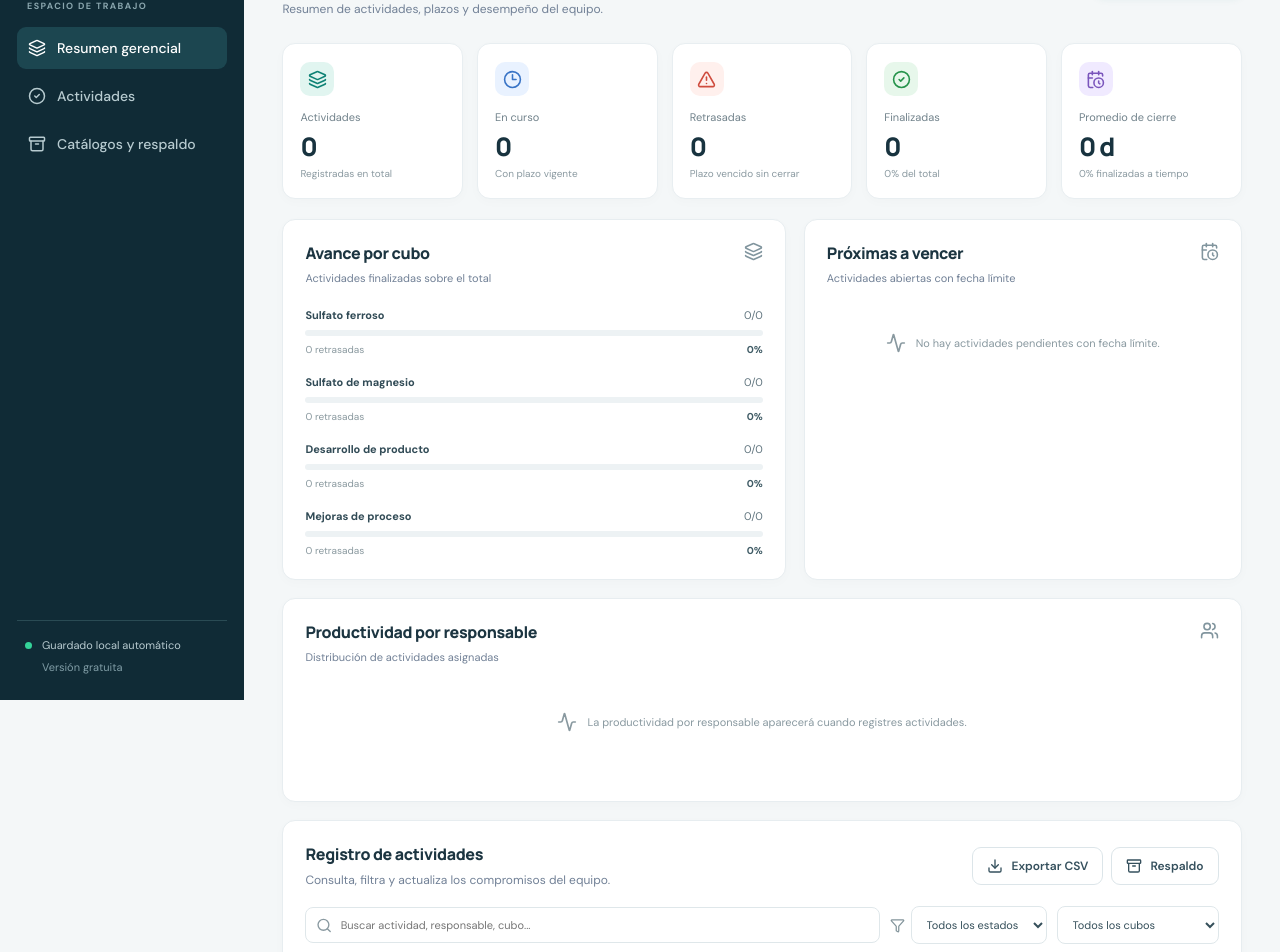
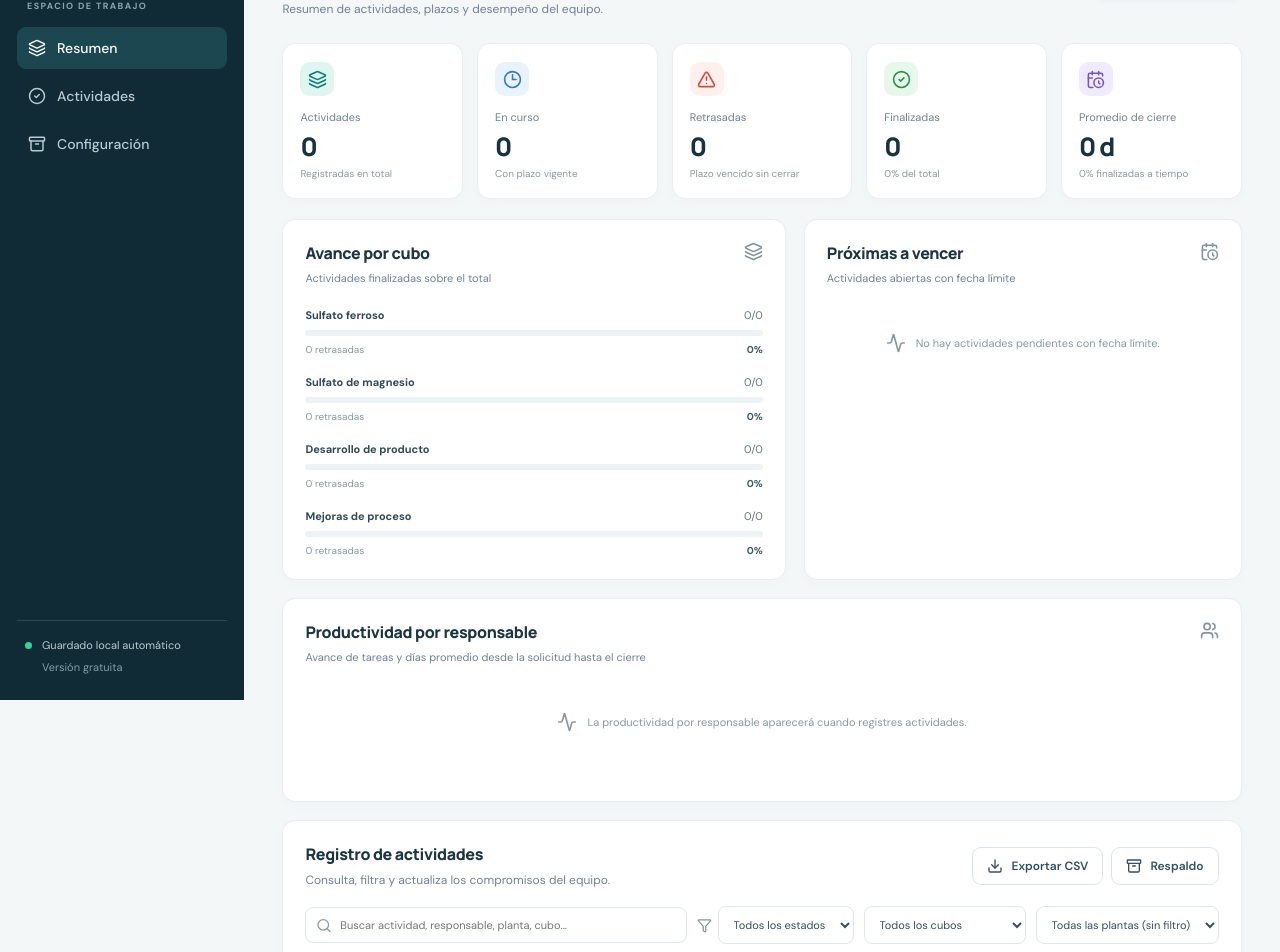
Before and after one commit to uvillegaspqp/tablero-productividad, a React (Vite) app: page / in a window 1280 px wide. Shown: the part 100-1052 px from the top of the page. Built offline with nearby package versions, Linux system fonts and the light colour scheme.

Commit message:
Add files via upload

```diff
--- a/src/App.jsx
+++ b/src/App.jsx
@@ -2,7 +2,7 @@ import React, { useEffect, useMemo, useState } from 'react'
 import {
   Activity, AlertTriangle, Archive, CalendarClock, Check, CheckCircle2,
   Clock3, Download, FileUp, Filter, Layers3, Pencil, Plus, Search,
-  Trash2, Users, X
+  Trash2, Users, X, LockKeyhole
 } from 'lucide-react'
 
 const STORE_KEY = 'tablero-productividad-v1'
@@ -18,6 +18,7 @@ const diffDays = (a,b) => {
 const statusOf = (a) => a.executionDate ? 'finalizada' : (a.dueDate && a.dueDate < todayISO() ? 'retrasada' : 'en_curso')
 const statusLabels = { en_curso:'En curso', retrasada:'Retrasada', finalizada:'Finalizada' }
 const priorityLabels = { alta:'Alta', media:'Media', baja:'Baja' }
+const plantOptions = ['PL BARRANQUILLA','PL MUÑA','PL JAMUNDÍ','PL GIRARDOTA','TODAS','N/A']
 const initialData = {
   buckets: ['Sulfato ferroso','Sulfato de magnesio','Desarrollo de producto','Mejoras de proceso'],
   processes: ['I+D','Calidad','Producción','Mantenimiento','Ambiental'],
@@ -41,7 +42,7 @@ function csvCell(v) { return `"${String(v ?? '').replace(/"/g,'""')}"` }
 
 const emptyForm = () => ({
   id:'', title:'', description:'', bucket:'Sulfato ferroso', process:'I+D',
-  responsible:'Responsable por asignar', priority:'media', requestDate:todayISO(),
+  responsible:'Responsable por asignar', priority:'media', plant:'N/A', requestDate:todayISO(),
   dueDate:'', executionDate:''
 })
 
@@ -52,8 +53,12 @@ export default function App() {
   const [query, setQuery] = useState('')
   const [statusFilter, setStatusFilter] = useState('todos')
   const [bucketFilter, setBucketFilter] = useState('todos')
+  const [plantFilter, setPlantFilter] = useState('todos')
   const [notice, setNotice] = useState('')
   const [settingsOpen, setSettingsOpen] = useState(false)
+  const [configPasswordOpen, setConfigPasswordOpen] = useState(false)
+  const [configPassword, setConfigPassword] = useState('')
+  const [configPasswordError, setConfigPasswordError] = useState('')
   const [newBucket, setNewBucket] = useState('')
   const [newProcess, setNewProcess] = useState('')
   const [newMember, setNewMember] = useState('')
@@ -81,9 +86,9 @@ export default function App() {
   }, [activities])
 
   const filtered = useMemo(() => activities.filter(a => {
-    const matchesQuery = `${a.title} ${a.description} ${a.responsible} ${a.bucket} ${a.process}`.toLowerCase().includes(query.toLowerCase())
-    return matchesQuery && (statusFilter === 'todos' || a.status === statusFilter) && (bucketFilter === 'todos' || a.bucket === bucketFilter)
-  }).sort((a,b) => (b.requestDate || '').localeCompare(a.requestDate || '')), [activities,query,statusFilter,bucketFilter])
+    const matchesQuery = `${a.title} ${a.description} ${a.responsible} ${a.bucket} ${a.process} ${a.plant || 'N/A'}`.toLowerCase().includes(query.toLowerCase())
+    return matchesQuery && (statusFilter === 'todos' || a.status === statusFilter) && (bucketFilter === 'todos' || a.bucket === bucketFilter) && (plantFilter === 'todos' || (a.plant || 'N/A') === plantFilter)
+  }).sort((a,b) => (b.requestDate || '').localeCompare(a.requestDate || '')), [activities,query,statusFilter,bucketFilter,plantFilter])
 
   const bucketStats = useMemo(() => store.buckets.map(bucket => {
     const list = activities.filter(a => a.bucket === bucket)
@@ -95,14 +100,17 @@ export default function App() {
     const names = [...new Set([...store.members,...activities.map(a=>a.responsible).filter(Boolean)])]
     return names.map(name => {
       const list = activities.filter(a=>a.responsible===name)
-      return {name,total:list.length,done:list.filter(a=>a.status==='finalizada').length,late:list.filter(a=>a.status==='retrasada').length,progress:list.filter(a=>a.status==='en_curso').length}
+      const completed = list.filter(a=>a.status==='finalizada')
+      const durations = completed.map(a=>diffDays(a.requestDate,a.executionDate)).filter(n=>n !== null && n >= 0)
+      const avgDays = durations.length ? Math.round(durations.reduce((sum,n)=>sum+n,0)/durations.length*10)/10 : null
+      return {name,total:list.length,done:completed.length,late:list.filter(a=>a.status==='retrasada').length,progress:list.filter(a=>a.status==='en_curso').length,avgDays}
     }).filter(m=>m.total).sort((a,b)=>b.total-a.total)
   },[store.members,activities])
 
   const upcoming = useMemo(() => activities.filter(a => !a.executionDate && a.dueDate).sort((a,b)=>a.dueDate.localeCompare(b.dueDate)).slice(0,5),[activities])
 
   function openNew() { setForm(emptyForm()); setFormOpen(true) }
-  function openEdit(a) { setForm({...a}); setFormOpen(true) }
+  function openEdit(a) { setForm({...a, plant:a.plant || 'N/A'}); setFormOpen(true) }
   function updateForm(key,value) { setForm(prev=>({...prev,[key]:value})) }
   function saveActivity(e) {
     e.preventDefault()
@@ -128,10 +136,10 @@ export default function App() {
   function exportCSV() {
     const cols = [
       ['Actividad','title'],['Descripción','description'],['Cubo','bucket'],['Proceso','process'],
-      ['Responsable','responsible'],['Prioridad','priority'],['Fecha solicitud','requestDate'],
+      ['Responsable','responsible'],['Planta','plant'],['Prioridad','priority'],['Fecha solicitud','requestDate'],
       ['Fecha límite','dueDate'],['Fecha ejecución','executionDate'],['Estado','status']
     ]
-    const lines = [cols.map(c=>csvCell(c[0])).join(';'),...filtered.map(a=>cols.map(([_,k])=>csvCell(k==='status'?statusLabels[a.status]:k==='priority'?priorityLabels[a[k]]:a[k])).join(';'))]
+    const lines = [cols.map(c=>csvCell(c[0])).join(';'),...filtered.map(a=>cols.map(([_,k])=>csvCell(k==='status'?statusLabels[a.status]:k==='priority'?priorityLabels[a[k]]:k==='plant'?(a.plant||'N/A'):a[k])).join(';'))]
     saveBlob(`actividades_${todayISO()}.csv`,'\ufeff'+lines.join('\r\n'),'text/csv;charset=utf-8;')
   }
   function backup() { saveBlob(`respaldo_tablero_${todayISO()}.json`,JSON.stringify(store,null,2),'application/json') }
@@ -155,9 +163,9 @@ export default function App() {
     <aside className="sidebar">
       <div className="brand"><div className="brand-mark"><Activity size={22}/></div><div><strong>Productividad</strong><span>Tablero de gestión</span></div></div>
       <div className="side-label">ESPACIO DE TRABAJO</div>
-      <div className="nav-item active"><Layers3 size={18}/> Resumen gerencial</div>
+      <div className="nav-item active"><Layers3 size={18}/> Resumen</div>
       <div className="nav-item" onClick={()=>document.getElementById('activity-list')?.scrollIntoView({behavior:'smooth'})}><CheckCircle2 size={18}/> Actividades</div>
-      <div className="nav-item" onClick={()=>setSettingsOpen(true)}><Archive size={18}/> Catálogos y respaldo</div>
+      <div className="nav-item" onClick={()=>{setConfigPassword('');setConfigPasswordError('');setConfigPasswordOpen(true)}}><Archive size={18}/> Configuración</div>
       <div className="sidebar-bottom"><div className="online-dot"/> Guardado local automático<span>Versión gratuita</span></div>
     </aside>
 
@@ -189,27 +197,28 @@ export default function App() {
         <div className="panel upcoming-panel">
           <div className="panel-heading"><div><h2>Próximas a vencer</h2><p>Actividades abiertas con fecha límite</p></div><CalendarClock size={19}/></div>
           {upcoming.length ? <div className="upcoming-list">{upcoming.map(a=><div className="upcoming-item" key={a.id}>
-            <div className={`due-icon ${a.status==='retrasada'?'late':''}`}><CalendarClock size={17}/></div><div className="upcoming-text"><strong>{a.title}</strong><span>{a.responsible} · {a.bucket}</span></div><div className="due-date"><strong>{fmtDate(a.dueDate)}</strong><span className={a.status==='retrasada'?'text-red':''}>{a.status==='retrasada'?`${Math.abs(diffDays(todayISO(),a.dueDate))} d de atraso`:a.dueDate===todayISO()?'Vence hoy':`Faltan ${diffDays(todayISO(),a.dueDate)} d`}</span></div>
+            <div className={`due-icon ${a.status==='retrasada'?'late':''}`}><CalendarClock size={17}/></div><div className="upcoming-text"><strong>{a.title}</strong><span>{a.responsible} · {a.bucket} · {a.plant || 'N/A'}</span></div><div className="due-date"><strong>{fmtDate(a.dueDate)}</strong><span className={a.status==='retrasada'?'text-red':''}>{a.status==='retrasada'?`${Math.abs(diffDays(todayISO(),a.dueDate))} d de atraso`:a.dueDate===todayISO()?'Vence hoy':`Faltan ${diffDays(todayISO(),a.dueDate)} d`}</span></div>
           </div>)}</div> : <Empty text="No hay actividades pendientes con fecha límite."/>}
         </div>
       </section>
 
       <section className="panel team-panel">
-        <div className="panel-heading"><div><h2>Productividad por responsable</h2><p>Distribución de actividades asignadas</p></div><Users size={19}/></div>
-        {memberStats.length ? <div className="table-wrap"><table><thead><tr><th>Responsable</th><th>Total</th><th>Finalizadas</th><th>En curso</th><th>Retrasadas</th><th>Cumplimiento</th></tr></thead><tbody>
-          {memberStats.map(m=><tr key={m.name}><td><div className="person-cell"><span className="avatar">{m.name.split(' ').map(s=>s[0]).join('').slice(0,2).toUpperCase()}</span><strong>{m.name}</strong></div></td><td>{m.total}</td><td><span className="status-pill done">{m.done}</span></td><td><span className="status-pill progress">{m.progress}</span></td><td><span className="status-pill late">{m.late}</span></td><td><div className="mini-progress"><div className="progress-track"><div className="progress-fill" style={{width:`${Math.round(m.done/m.total*100)}%`}}/></div><span>{Math.round(m.done/m.total*100)}%</span></div></td></tr>)}
+        <div className="panel-heading"><div><h2>Productividad por responsable</h2><p>Avance de tareas y días promedio desde la solicitud hasta el cierre</p></div><Users size={19}/></div>
+        {memberStats.length ? <div className="table-wrap"><table><thead><tr><th>Responsable</th><th>Total</th><th>Finalizadas</th><th>En curso</th><th>Retrasadas</th><th>Avance</th><th>Tiempo promedio de cierre</th></tr></thead><tbody>
+          {memberStats.map(m=><tr key={m.name}><td><div className="person-cell"><span className="avatar">{m.name.split(' ').map(s=>s[0]).join('').slice(0,2).toUpperCase()}</span><strong>{m.name}</strong></div></td><td>{m.total}</td><td><span className="status-pill done">{m.done}</span></td><td><span className="status-pill progress">{m.progress}</span></td><td><span className="status-pill late">{m.late}</span></td><td><div className="mini-progress"><div className="progress-track"><div className="progress-fill" style={{width:`${Math.round(m.done/m.total*100)}%`}}/></div><span>{Math.round(m.done/m.total*100)}%</span></div></td><td>{m.avgDays === null ? 'N/D' : `${m.avgDays} d`}</td></tr>)}
         </tbody></table></div> : <Empty text="La productividad por responsable aparecerá cuando registres actividades."/>}
       </section>
 
       <section className="panel activity-panel" id="activity-list">
         <div className="activity-heading"><div><h2>Registro de actividades</h2><p>Consulta, filtra y actualiza los compromisos del equipo.</p></div><div className="toolbar-actions"><button className="secondary" onClick={exportCSV}><Download size={16}/> Exportar CSV</button><button className="secondary" onClick={backup}><Archive size={16}/> Respaldo</button></div></div>
         <div className="filters">
-          <div className="search-box"><Search size={17}/><input value={query} onChange={e=>setQuery(e.target.value)} placeholder="Buscar actividad, responsable, cubo..."/></div>
+          <div className="search-box"><Search size={17}/><input value={query} onChange={e=>setQuery(e.target.value)} placeholder="Buscar actividad, responsable, planta, cubo..."/></div>
           <div className="select-wrap"><Filter size={15}/><select value={statusFilter} onChange={e=>setStatusFilter(e.target.value)}><option value="todos">Todos los estados</option><option value="en_curso">En curso</option><option value="retrasada">Retrasadas</option><option value="finalizada">Finalizadas</option></select></div>
           <select value={bucketFilter} onChange={e=>setBucketFilter(e.target.value)}><option value="todos">Todos los cubos</option>{store.buckets.map(b=><option key={b}>{b}</option>)}</select>
+          <select aria-label="Filtrar por planta" value={plantFilter} onChange={e=>setPlantFilter(e.target.value)}><option value="todos">Todas las plantas (sin filtro)</option>{plantOptions.map(plant=><option key={plant} value={plant}>{plant}</option>)}</select>
         </div>
-        {filtered.length ? <div className="table-wrap"><table className="activities-table"><thead><tr><th>Actividad</th><th>Cubo / proceso</th><th>Responsable</th><th>Prioridad</th><th>Fecha límite</th><th>Estado</th><th>Acciones</th></tr></thead><tbody>
-          {filtered.map(a=><tr key={a.id}><td className="activity-title-cell"><strong>{a.title}</strong>{a.description&&<span>{a.description}</span>}</td><td>{a.bucket}<small>{a.process}</small></td><td>{a.responsible}</td><td><span className={`priority ${a.priority}`}>{priorityLabels[a.priority]}</span></td><td>{fmtDate(a.dueDate)}</td><td><span className={`status-label ${a.status}`}>{statusLabels[a.status]}</span></td><td><div className="row-actions">{a.status!=='finalizada'&&<button title="Finalizar" onClick={()=>finish(a)}><CheckCircle2 size={16}/></button>}<button title="Editar" onClick={()=>openEdit(a)}><Pencil size={16}/></button><button title="Eliminar" onClick={()=>removeActivity(a)}><Trash2 size={16}/></button></div></td></tr>)}
+        {filtered.length ? <div className="table-wrap"><table className="activities-table"><thead><tr><th>Actividad</th><th>Planta</th><th>Cubo / proceso</th><th>Responsable</th><th>Prioridad</th><th>Fecha límite</th><th>Estado</th><th>Acciones</th></tr></thead><tbody>
+          {filtered.map(a=><tr key={a.id}><td className="activity-title-cell"><strong>{a.title}</strong>{a.description&&<span>{a.description}</span>}</td><td>{a.plant || 'N/A'}</td><td>{a.bucket}<small>{a.process}</small></td><td>{a.responsible}</td><td><span className={`priority ${a.priority}`}>{priorityLabels[a.priority]}</span></td><td>{fmtDate(a.dueDate)}</td><td><span className={`status-label ${a.status}`}>{statusLabels[a.status]}</span></td><td><div className="row-actions">{a.status!=='finalizada'&&<button title="Finalizar" onClick={()=>finish(a)}><CheckCircle2 size={16}/></button>}<button title="Editar" onClick={()=>openEdit(a)}><Pencil size={16}/></button><button title="Eliminar" onClick={()=>removeActivity(a)}><Trash2 size={16}/></button></div></td></tr>)}
         </tbody></table></div> : <div className="empty-table"><div className="empty-icon"><Activity size={22}/></div><strong>{activities.length?'No hay coincidencias':'Tu tablero está listo para empezar'}</strong><p>{activities.length?'Cambia los filtros o el término de búsqueda.':'Registra la primera actividad para comenzar a medir el cumplimiento.'}</p>{!activities.length&&<button className="primary" onClick={openNew}><Plus size={16}/> Registrar actividad</button>}</div>}
         <div className="table-footer"><span>{filtered.length} actividad(es) mostradas</span><span>Los estados se actualizan automáticamente según las fechas.</span></div>
       </section>
@@ -225,6 +234,7 @@ export default function App() {
           <label className="field">Cubo<select value={form.bucket} onChange={e=>updateForm('bucket',e.target.value)}>{store.buckets.map(x=><option key={x}>{x}</option>)}</select></label>
           <label className="field">Proceso<select value={form.process} onChange={e=>updateForm('process',e.target.value)}>{store.processes.map(x=><option key={x}>{x}</option>)}</select></label>
           <label className="field">Responsable<select value={form.responsible} onChange={e=>updateForm('responsible',e.target.value)}>{store.members.map(x=><option key={x}>{x}</option>)}</select></label>
+          <label className="field">Planta<select required value={form.plant || 'N/A'} onChange={e=>updateForm('plant',e.target.value)}>{plantOptions.map(x=><option key={x} value={x}>{x}</option>)}</select></label>
           <label className="field">Prioridad<select value={form.priority} onChange={e=>updateForm('priority',e.target.value)}><option value="alta">Alta</option><option value="media">Media</option><option value="baja">Baja</option></select></label>
           <label className="field">Fecha de solicitud<input type="date" required value={form.requestDate} onChange={e=>updateForm('requestDate',e.target.value)}/></label>
           <label className="field">Fecha límite<input type="date" value={form.dueDate||''} onChange={e=>updateForm('dueDate',e.target.value)}/></label>
@@ -234,8 +244,17 @@ export default function App() {
       </form>
     </div></div>}
 
+    {configPasswordOpen && <div className="modal-backdrop" onMouseDown={e=>{if(e.target===e.currentTarget)setConfigPasswordOpen(false)}}><div className="modal" style={{maxWidth:420}}>
+      <div className="modal-head"><div><h2>Acceso a Configuración</h2><p>Ingresa la contraseña para administrar catálogos y respaldos.</p></div><button className="icon-button" onClick={()=>setConfigPasswordOpen(false)}><X size={19}/></button></div>
+      <form onSubmit={e=>{e.preventDefault();if(configPassword==='2410'){setConfigPasswordOpen(false);setSettingsOpen(true);setConfigPassword('');setConfigPasswordError('')}else{setConfigPasswordError('Contraseña incorrecta. Intenta nuevamente.');setConfigPassword('')}}}>
+        <label className="field full">Contraseña<input type="password" autoFocus required value={configPassword} onChange={e=>setConfigPassword(e.target.value)} placeholder="Ingresa la contraseña" autoComplete="current-password"/></label>
+        {configPasswordError && <p role="alert" style={{color:'#c4473a',fontSize:12,marginTop:10}}>{configPasswordError}</p>}
+        <div className="modal-actions"><button type="button" className="secondary" onClick={()=>setConfigPasswordOpen(false)}>Cancelar</button><button type="submit" className="primary"><LockKeyhole size={16}/> Acceder</button></div>
+      </form>
+    </div></div>}
+
     {settingsOpen && <div className="modal-backdrop" onMouseDown={e=>{if(e.target===e.currentTarget)setSettingsOpen(false)}}><div className="modal settings-modal">
-      <div className="modal-head"><div><h2>Catálogos y respaldo</h2><p>Personaliza las opciones disponibles en el formulario.</p></div><button className="icon-button" onClick={()=>setSettingsOpen(false)}><X size={19}/></button></div>
+      <div className="modal-head"><div><h2>Configuración</h2><p>Personaliza las opciones disponibles en el formulario.</p></div><button className="icon-button" onClick={()=>setSettingsOpen(false)}><X size={19}/></button></div>
       <div className="catalog-section"><h3>Cubos de trabajo</h3><div className="catalog-list">{store.buckets.map(x=><span key={x}>{x}<button onClick={()=>{if(store.activities.some(a=>a.bucket===x)){setNotice('No puedes eliminar un cubo que tiene actividades.');return}setStore(p=>({...p,buckets:p.buckets.filter(y=>y!==x)}))}}><X size={13}/></button></span>)}</div><div className="inline-add"><input value={newBucket} onChange={e=>setNewBucket(e.target.value)} placeholder="Nuevo cubo"/><button className="secondary" onClick={()=>addCatalog('buckets',newBucket,setNewBucket)}><Plus size={15}/> Agregar</button></div></div>
       <div className="catalog-section"><h3>Procesos</h3><div className="catalog-list">{store.processes.map(x=><span key={x}>{x}<button onClick={()=>{if(store.activities.some(a=>a.process===x)){setNotice('No puedes eliminar un proceso que tiene actividades.');return}setStore(p=>({...p,processes:p.processes.filter(y=>y!==x)}))}}><X size={13}/></button></span>)}</div><div className="inline-add"><input value={newProcess} onChange={e=>setNewProcess(e.target.value)} placeholder="Nuevo proceso"/><button className="secondary" onClick={()=>addCatalog('processes',newProcess,setNewProcess)}><Plus size={15}/> Agregar</button></div></div>
       <div className="catalog-section"><h3>Responsables</h3><div className="catalog-list">{store.members.map(x=><span key={x}>{x}<button onClick={()=>{if(store.activities.some(a=>a.responsible===x)){setNotice('No puedes eliminar un responsable que tiene actividades.');return}setStore(p=>({...p,members:p.members.filter(y=>y!==x)}))}}><X size={13}/></button></span>)}</div><div className="inline-add"><input value={newMember} onChange={e=>setNewMember(e.target.value)} placeholder="Nombre del responsable"/><button className="secondary" onClick={()=>addCatalog('members',newMember,setNewMember)}><Plus size={15}/> Agregar</button></div></div>
```
Also changed, not shown: 1 other file (tests, documents, lock files or other folders).
